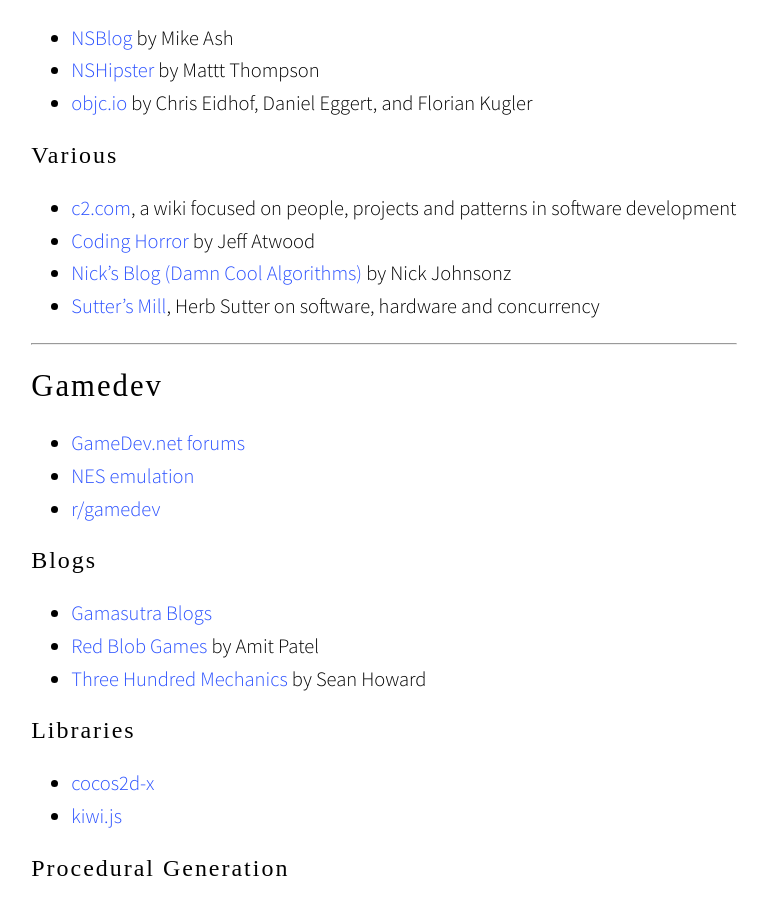
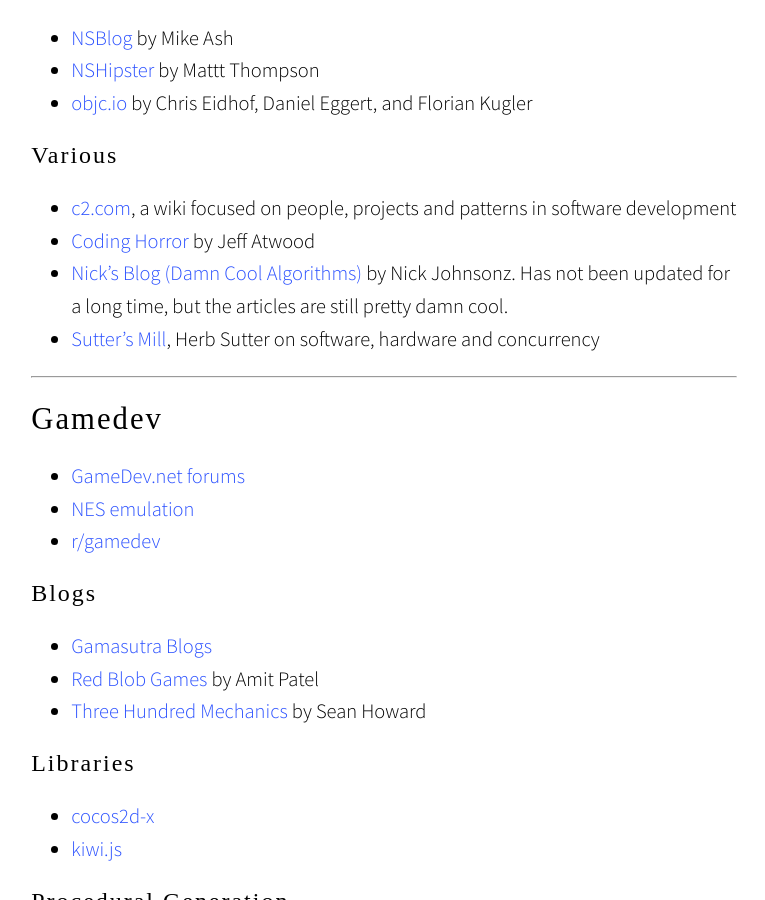
Before and after one commit to wanderwaltz/wanderwaltz.github.io, a Jekyll site: the page built from links/index.md, in a window 1280 px wide and 900 px high, scrolled down 1030 px. Shown: the whole window, without its empty margins (256-1021 px from the left). Built offline with Jekyll 4.4.1, drawn with Linux system fonts in a browser that asks for light colours; nearby versions of some CDN libraries; some web fonts are replaced.

Commit message:
Links updated.

```diff
--- a/links/index.md
+++ b/links/index.md
@@ -20,7 +20,8 @@
 - [c2.com](http://c2.com/cgi/wiki), a wiki focused on people, projects and patterns in software
     development
 - [Coding Horror](http://blog.codinghorror.com/) by Jeff Atwood
-- [Nick's Blog (Damn Cool Algorithms)](http://blog.notdot.net/tag/damn-cool-algorithms) by Nick Johnsonz
+- [Nick's Blog (Damn Cool Algorithms)](http://blog.notdot.net/tag/damn-cool-algorithms) by Nick
+    Johnsonz. Has not been updated for a long time, but the articles are still pretty damn cool.
 - [Sutter's Mill](http://herbsutter.com), Herb Sutter on software, hardware and concurrency
 
 <hr/>
```
